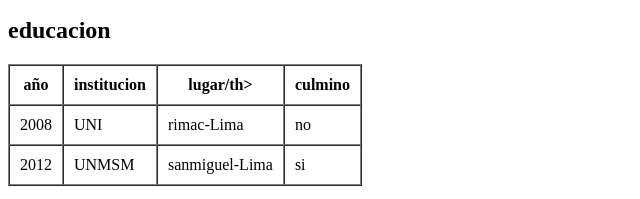
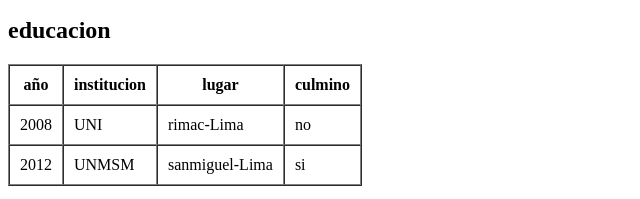
Before and after one commit to josebarrientosq/FundamentosHTML, a plain HTML site: page educacion.html in a window 1280 px wide. Shown: the part 188-387 px from the top of the page, 0-640 px from the left. Drawn offline with Linux system fonts and the light colour scheme.

Commit message:
Update educacion.html

```diff
--- a/educacion.html
+++ b/educacion.html
@@ -25,7 +25,7 @@
 				<tr>
 					<th>año</th>
 					<th>institucion</th>
-					<th>lugar/th>
+					<th>lugar</th>
 					<th>culmino</th>
 									</tr>
 			</thead>
```
